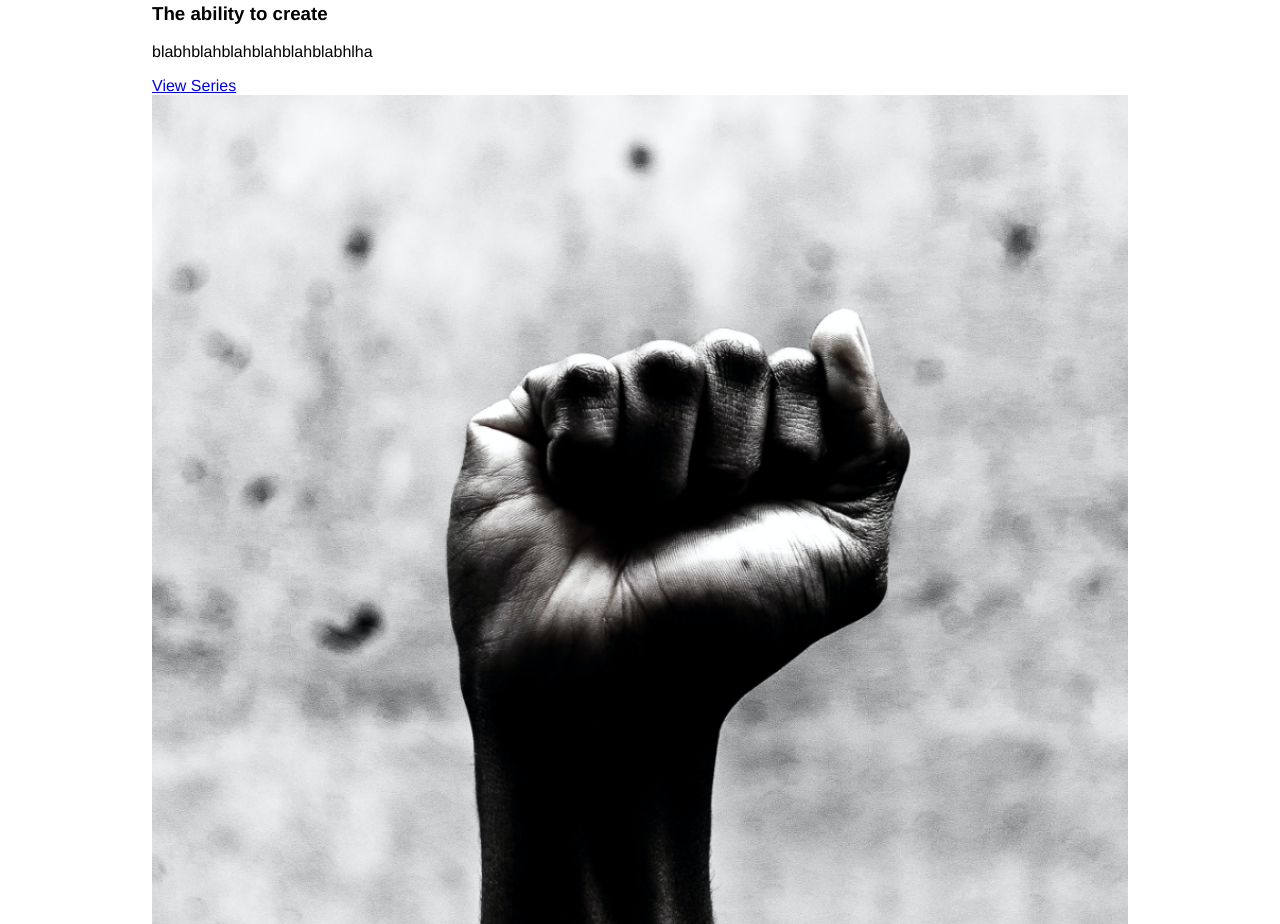
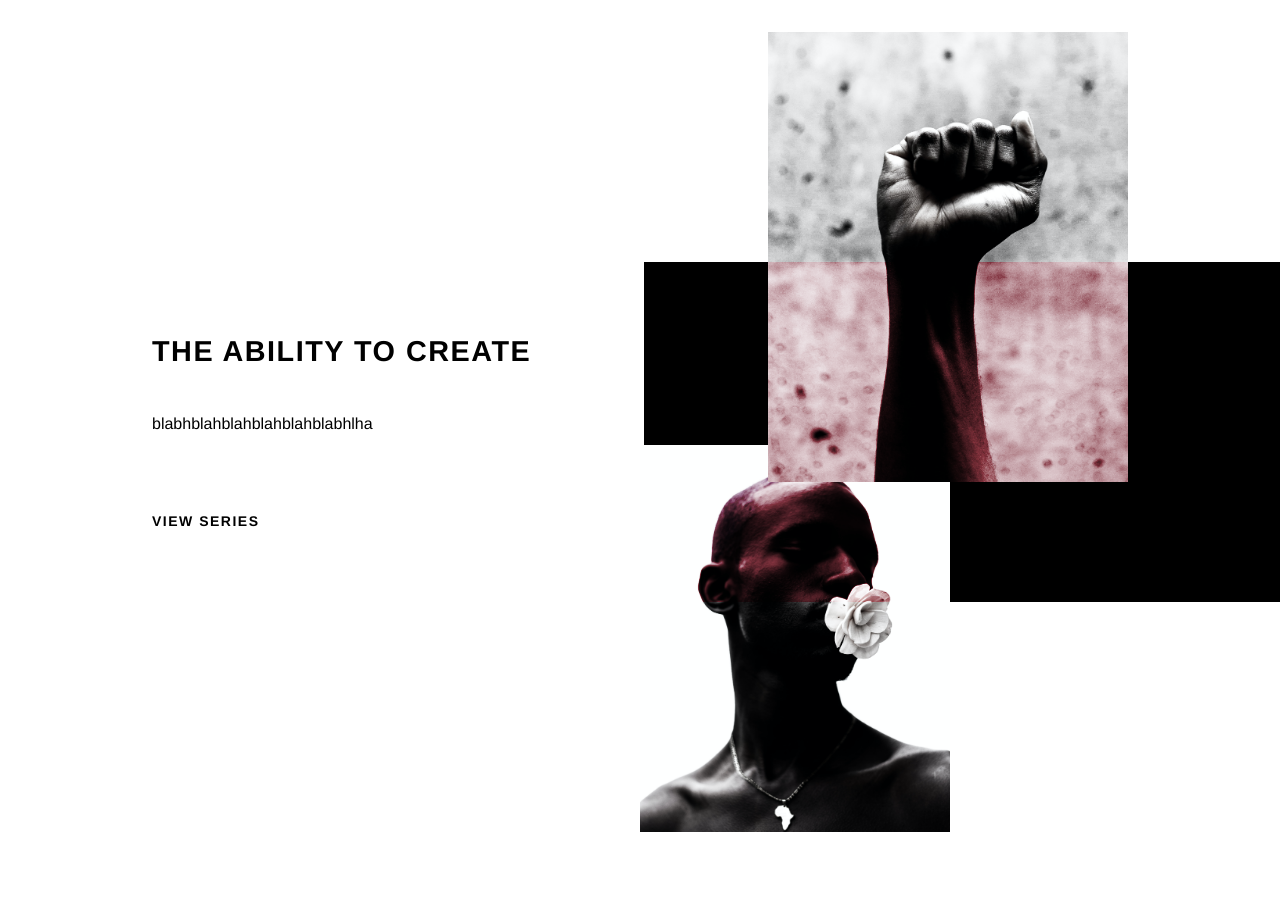
Before and after one commit to lisaw97/Lisa-Wen-Portfolio, a Gatsby site: page / in a window 1280 px wide. Shown: the part 816-1740 px from the top of the page. After the commit the page ends 1696 px from the top, so only its background shows below. Built offline with nearby package versions, Linux system fonts and the light colour scheme; Gatsby itself is replaced by a stand-in of ours.

Commit message:
Style about blurb

```diff
--- a/src/components/aboutBlurb.js
+++ b/src/components/aboutBlurb.js
@@ -37,7 +37,7 @@ const AboutBlurb = () => {
             <div className="top-right">
               <Img fluid={data.fist.childImageSharp.fluid}/>
             </div>
-            <div className="top-left">
+            <div className="bottom-left">
               <Img fluid={data.flower.childImageSharp.fluid}/>
             </div>
           </div>
--- a/src/styles/styles.scss
+++ b/src/styles/styles.scss
@@ -152,3 +152,90 @@ header {
     }
   }
 }
+
+// About Blurb
+.about-blurb {
+  padding: 48px 0;
+  background: $white;
+  position: relative;
+  .inner-blurb {
+    display: flex;
+    justify-content: space-between;
+    align-items: center;
+    .content {
+      width: 33%;
+      @media (max-width: 1440px) {
+        width: 40%;
+      }
+      h3 {
+        font-weight: 700;
+        text-transform: uppercase;
+        font-size: 1.8rem;
+        letter-spacing: 1.5px;
+        margin: 0;
+      }
+      p {
+        font-size: 1rem;
+        line-height: 2rem;
+        font-weight: 300;
+        margin: 40px 0 72px;
+      }
+      .btn-row {
+        a {
+          font-weight: 700;
+          font-size: .875rem;
+          letter-spacing: 1.5px;
+          color: $black;
+          text-transform: uppercase;
+          text-decoration: none;
+        }
+      }
+    }
+    .images {
+      width: 50%;
+      height: 1000px;
+      position: relative;
+      z-index: 7;
+      @media (max-width: 1440px) {
+        height: 800px;
+      }
+      .top-right {
+        position: absolute;
+        width: 460px;
+        top: 0;
+        right: 0;
+        z-index: 4;
+        @media (max-width: 1440px) {
+          width: 360px;
+        }
+      }
+      .bottom-left {
+        position: absolute;
+        width: 410px;
+        left: 0;
+        bottom: 0;
+        @media (max-width: 1440px) {
+          width: 310px;
+        }
+      }
+    }
+  }
+  .black-box {
+    background: $black;
+    height: 418px;
+    width: 836px;
+    position: absolute;
+    right: 0px;
+    top: 50%;
+    transform: translateY(-50%);
+    @media (max-width: 1440px) {
+      width: 636px;
+      height: 340px;
+    }
+    &.overlay {
+      z-index: 7;
+      background: $maroon;
+      mix-blend-mode: overlay;
+    }
+  }
+}
```
